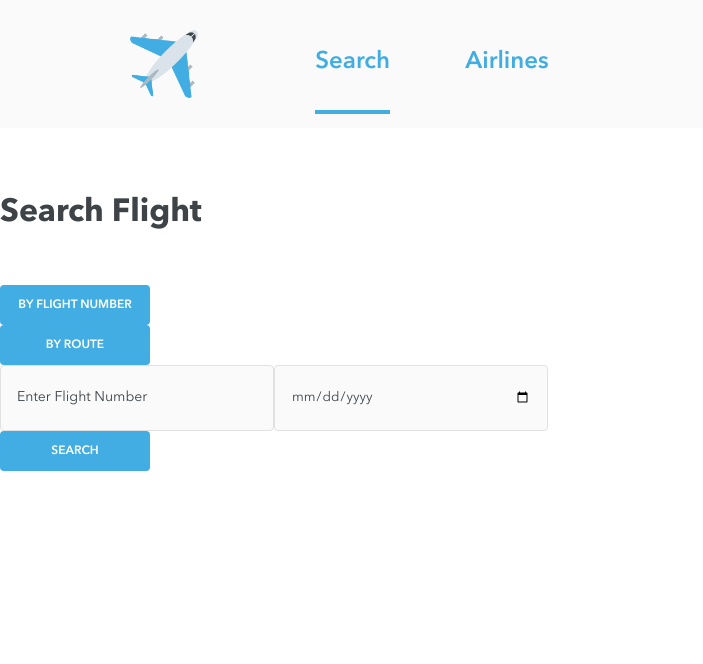
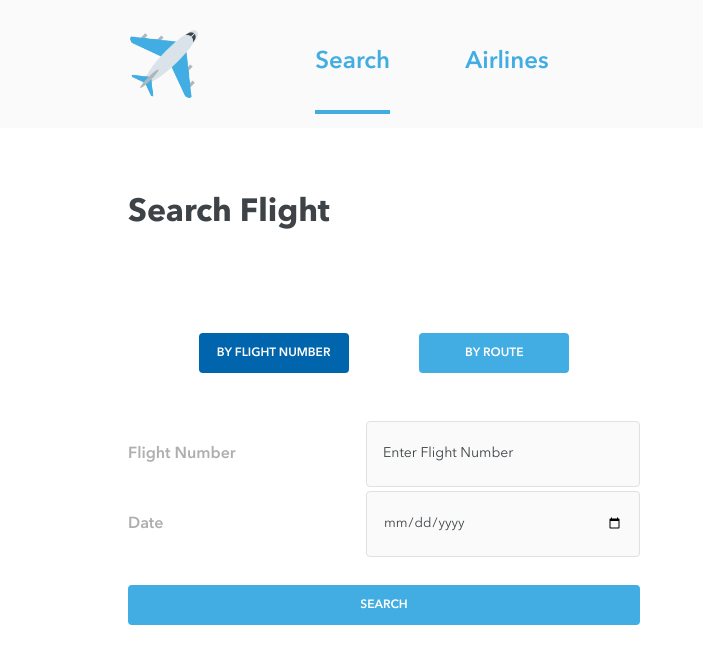
Before and after one commit to brainstation-pair-programming-team2/flight-app, a React (Create React App) app: page / in a window 1280 px wide. Shown: the top 664 px of the page, without its empty margins (0-703 px from the left). Built offline with nearby package versions, Linux system fonts and the light colour scheme.

Commit message:
add search styling

```diff
--- a/src/components/SearchFlightForm/SearchFlightForm.js
+++ b/src/components/SearchFlightForm/SearchFlightForm.js
@@ -3,15 +3,17 @@ import './SearchFlightForm.scss'
 export default function SearchFlightForm() {
     return (
         <>
-            <form className='search__flight'>
-                <label className='search__flight-number'>
+            <form className='flight'>
+                <label className='flight__number'>
+                    Flight Number
                     <input type="text" name="flight-number" id="flight-number" placeholder='Enter Flight Number' />
                 </label>
-                <label className='search__date'>
+                <label className='flight__date'>
+                    Date
                     <input type="date" name="flight-date" id="flight-date" />
                 </label>
-                <label className='search__submit'>
-                    <button type='submit'>Search</button>
+                <label className='flight__submit'>
+                    <button type='submit' className='flight__submit-button'>Search</button>
                 </label>
             </form>
         </>
--- a/src/components/SearchFlightForm/SearchFlightForm.scss
+++ b/src/components/SearchFlightForm/SearchFlightForm.scss
@@ -0,0 +1,33 @@
+@use '../../styles/partials/global';
+@import '../../styles/partials/variables';
+@import '../../styles/partials/mixins';
+
+.flight{
+    display: flex;
+    flex-direction: column;
+
+    width: 100%;
+
+    &__number {
+        display: flex;
+        justify-content: space-between;
+        align-items: center;
+
+    }
+
+    &__date {
+        display: flex;
+        justify-content: space-between;
+        align-items: center;
+    }
+
+    &__submit {
+        width: 100%;
+
+        margin-top: 1.5rem;
+
+        &-button{
+            width: 100%;
+        }
+    }
+}
--- a/src/components/SearchRouteForm/SearchRouteForm.js
+++ b/src/components/SearchRouteForm/SearchRouteForm.js
@@ -3,20 +3,20 @@ import './SearchRouteForm.scss'
 export default function SearchRouteForm() {
     return (
         <>
-            <form className='search__route'>
-                <label className='search__from'>
+            <form className='route'>
+                <label className='route__from'>
                     <input type="text" name="flight-from" id="flight-from" placeholder='Enter Departure City' />
                 </label>
-                <label className='search__to'>
+                <label className='route__to'>
                     <input type="text" name="flight-to" id="flight-to" placeholder='Enter Arrival City' />
                 </label>
-                <label className='search__arline'>
+                <label className='route__arline'>
                     <input type="text" name="flight-airline" id="flight-airline" placeholder='Enter Airline' />
                 </label>
-                <label className='search__date'>
+                <label className='route__date'>
                     <input type="date" name="flight-date" id="flight-date" />
                 </label>
-                <label className='search__submit'>
+                <label className='route__submit'>
                     <button type='submit'>Search</button>
                 </label>
             </form>
--- a/src/pages/Search/Search.js
+++ b/src/pages/Search/Search.js
@@ -8,23 +8,24 @@ export default function Search() {
     const [searchMethod, setSearchMethod] = useState('number');
 
     const handleSearchMethod = (e) => {
-        if (e.target.className === 'search__method-number') {
+        if (e.target.classList[0] === 'search__method-number') {
             setSearchMethod('number');
-        } else {
+
+        } else if (e.target.classList[0] === 'search__method-route') {
             setSearchMethod('route');
         }
     }
     return (
         <>
             <header>
-                <Nav selectedPage={'search'}/>
+                <Nav selectedPage={'search'} />
             </header>
             <main>
                 <section className='search'>
                     <h1 className='search__title'>Search Flight</h1>
                     <div className='search__method'>
-                        <button className='search__method-number' onClick={handleSearchMethod}>By Flight Number</button>
-                        <button className='search__method-route' onClick={handleSearchMethod}>By Route</button>
+                        <button className={`search__method-number ${searchMethod === 'number' ? 'search__method--selected' : ''}`} onClick={handleSearchMethod}>By Flight Number</button>
+                        <button className={`search__method-route ${searchMethod === 'route' ? 'search__method--selected' : ''}`} onClick={handleSearchMethod}>By Route</button>
                     </div>
                     <div className='search__input'>
                         {searchMethod === 'number' ? <SearchFlightForm /> : <SearchRouteForm />}
--- a/src/pages/Search/Search.scss
+++ b/src/pages/Search/Search.scss
@@ -0,0 +1,23 @@
+@use '../../styles/partials/global';
+@import '../../styles/partials/variables';
+@import '../../styles/partials/mixins';
+
+.search {
+    padding: 0 10vw;
+    display: flex;
+    flex-direction: column;
+
+    width: 40vw;
+
+    &__method {
+        display: flex;
+        justify-content: space-evenly;
+        margin: 3rem 0;
+
+        width: 40vw;
+
+        &--selected {
+            background-color: $dark-blue;
+        }
+    }
+}
--- a/src/styles/partials/_global.scss
+++ b/src/styles/partials/_global.scss
@@ -128,11 +128,11 @@ body {
         }
 
         @include tablet {
-            @include format-text(1.25rem, 0.75rem, 600);
+            @include format-text(1.25rem, 1rem, 600);
         }
 
         @include desktop {
-            @include format-text(1.25rem, 0.75rem, 600);
+            @include format-text(1.25rem, 1rem, 600);
         }
     }
 
```
